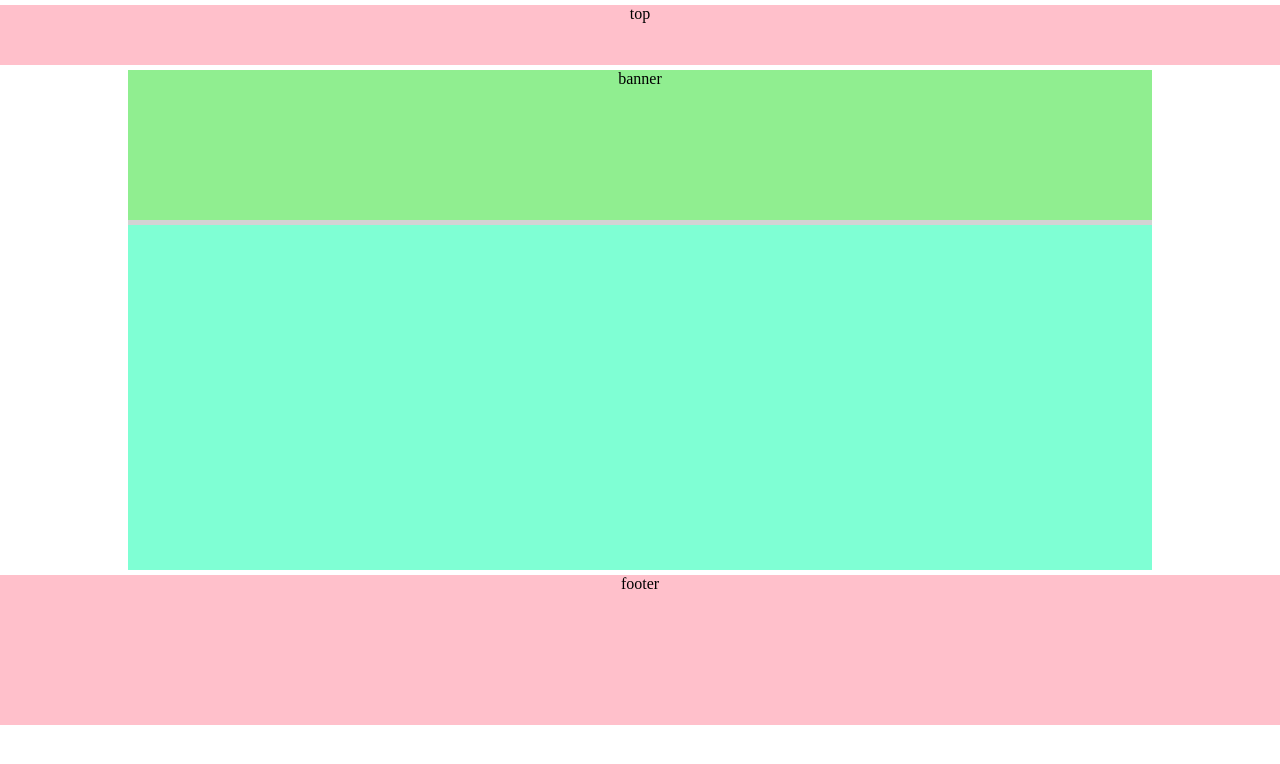
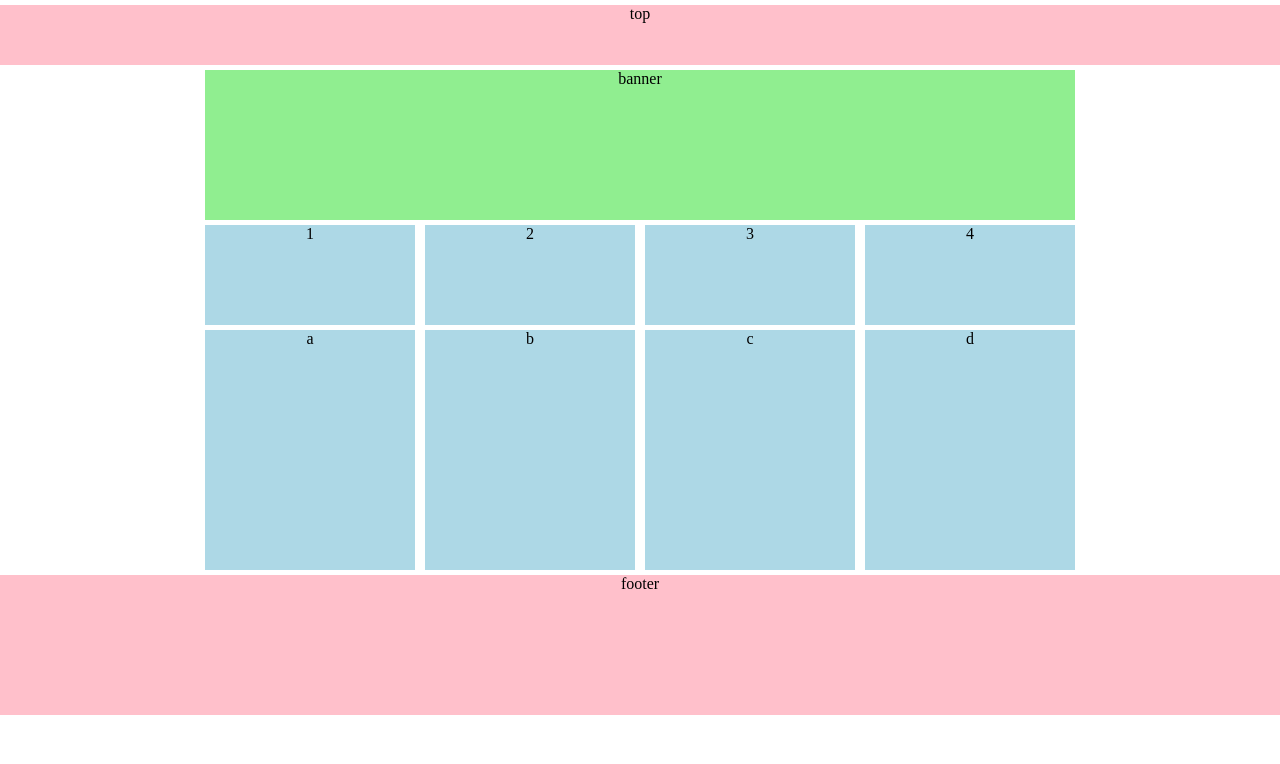
Before and after one commit to trealsurey/StudyForever, a plain HTML site: page html-code/常见网页布局测试.html in a window 1280 px wide. Drawn offline with Linux system fonts and the light colour scheme.

Commit message:
完成常见网页布局demo

```diff
--- a/html-code/test.html
+++ b/html-code/常见网页布局测试.html
@@ -4,7 +4,7 @@
     <meta charset="UTF-8" />
     <meta http-equiv="X-UA-Compatible" content="IE=edge" />
     <meta name="viewport" content="width=device-width, initial-scale=1.0" />
-    <title>Document</title>
+    <title>常见网页布局测试</title>
     <style>
       * {
         text-align: center;
@@ -12,14 +12,12 @@
         padding: 0;
       }
       .top {
-        margin-top: 5px;
+        margin: 5px 0;
         height: 60px;
         background-color: pink;
-        margin-bottom: 5px;
       }
       .container {
-        background-color: lightgray;
-        width: 80%;
+        width: 870px;
         height: 500px;
         margin: 0 auto;
       }
@@ -33,20 +31,35 @@
       }
       .content-one {
         height: 100px;
-        background-color: aquamarine;
       }
       .content-two {
         height: 245px;
-        background-color: aquamarine;
       }
       li {
         list-style: none;
         background-color: lightblue;
-        /* float: left; */
+        /* display: inline-block; */
+        /* 这里写了 inline-block之后下面的 float 就会有警告 */
+        float: left;
+        width: 210px;
+        margin-right: 10px;
+        margin-bottom: 5px;
+      }
+      .content-one li {
+        height: 100px;
+      }
+      .content-two li {
+        height: 240px;
+      }
+      .last-one {
+        margin-right: 0;
+      }
+      .last-two {
+        margin-right: 0;
       }
       .footer {
-        margin-top: 5px;
-        height: 150px;
+        margin: 5px 0;
+        height: 140px;
         background-color: pink;
       }
     </style>
@@ -58,18 +71,18 @@
       <div class="content">
         <div class="content-one">
           <ul class="ul-one">
-            <li></li>
-            <li></li>
-            <li></li>
-            <li></li>
+            <li>1</li>
+            <li>2</li>
+            <li>3</li>
+            <li class="last-one">4</li>
           </ul>
         </div>
         <div class="content-two">
           <ul class="ul-two">
-            <li></li>
-            <li></li>
-            <li></li>
-            <li></li>
+            <li>a</li>
+            <li>b</li>
+            <li>c</li>
+            <li class="last-two">d</li>
           </ul>
         </div>
       </div>
```
